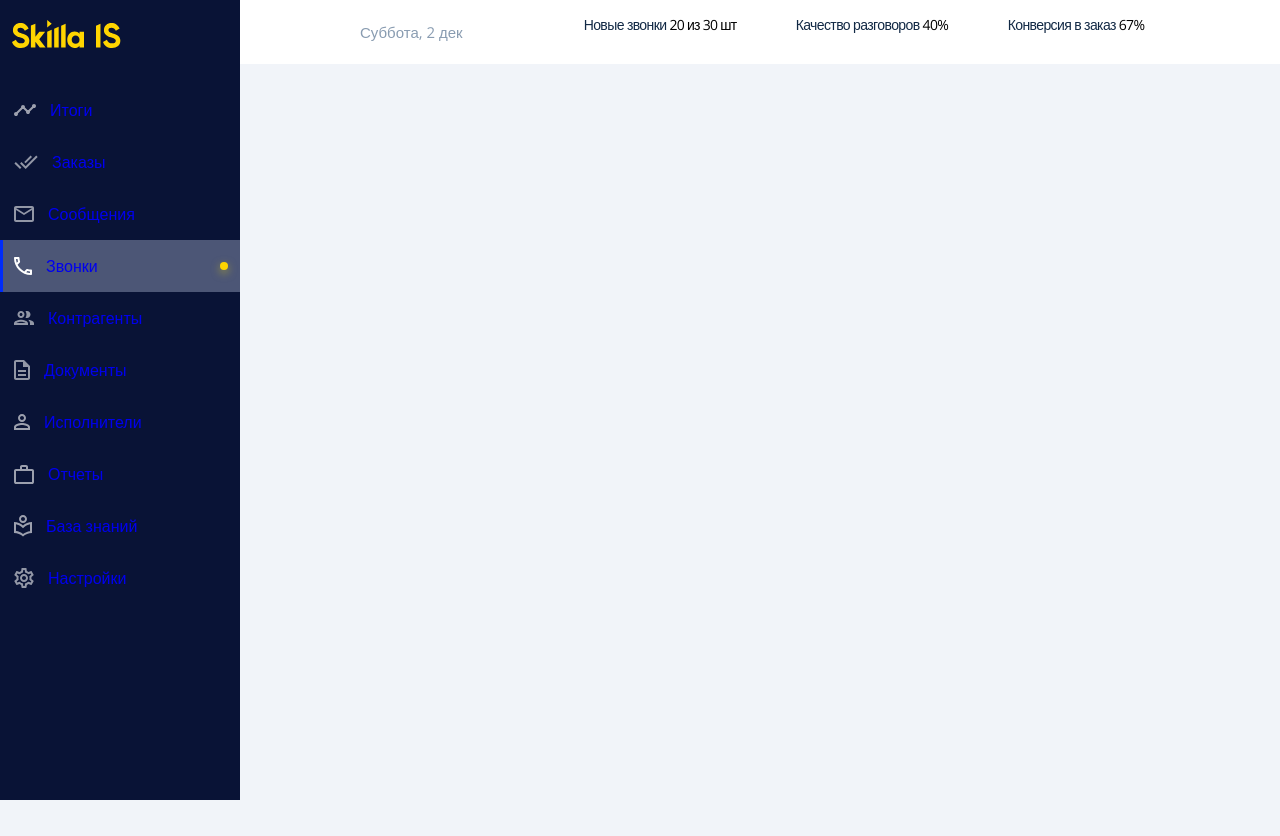
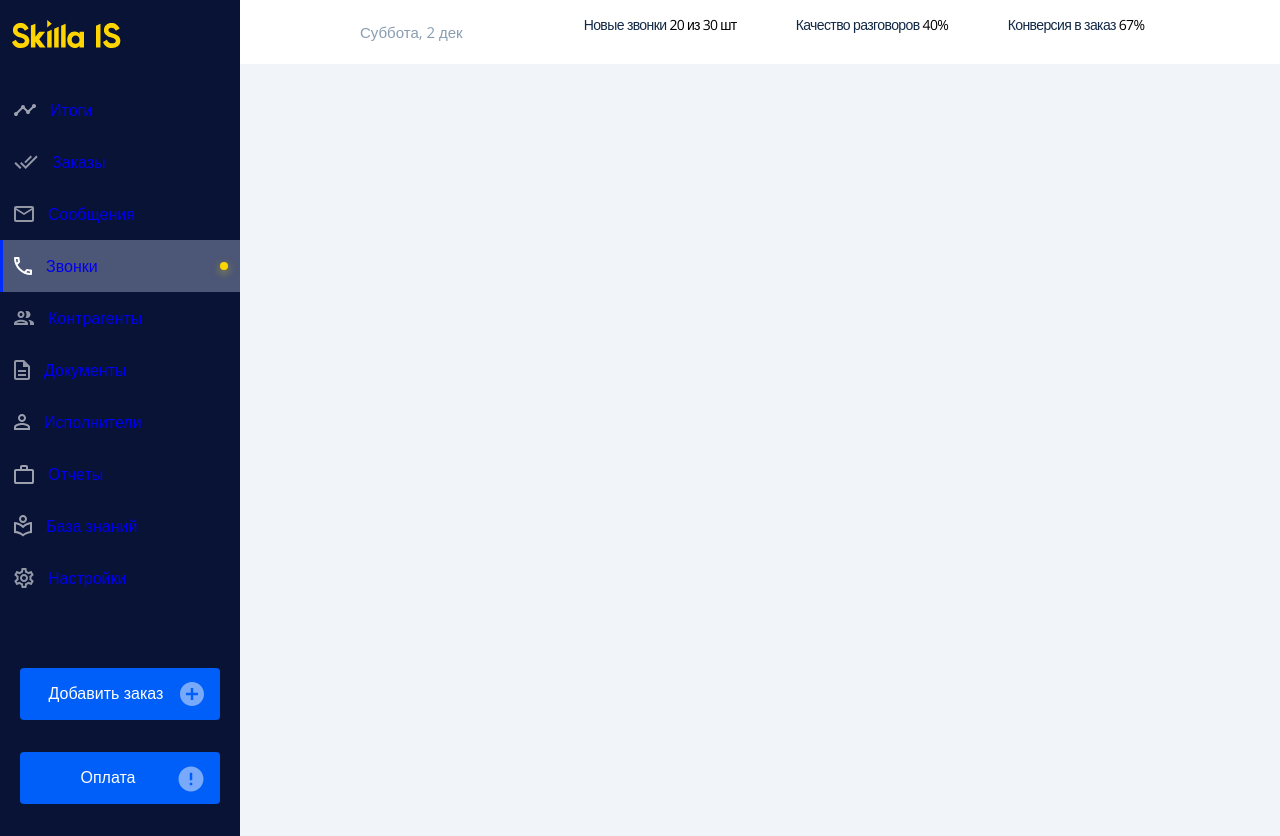
Before and after one commit to 34comeOn/skilla, a React (Create React App) app: page / in a window 1280 px wide. Shown: the top 836 px of the page. Before the commit the page ends 800 px from the top, so only its background shows below. Built offline with nearby package versions, Linux system fonts and the light colour scheme; the HTML template or start-up script is replaced by a standard one.

Commit message:
creates main menu buttons

```diff
--- /dev/null
+++ b/src/modules/mainMenu/components/menuButton/index.tsx
@@ -0,0 +1,17 @@
+import './style.scss';
+
+type TmenuButton = {
+    title: string,
+    icon: string,
+    alt: string,
+    buttonPadding: string,
+}
+
+export const MenuButton = ({title, icon, alt, buttonPadding}: TmenuButton) => {
+    return(
+        <div className='menu_button-box'>
+            <button className="menu_button" style={{paddingRight: buttonPadding}}>{title}</button>
+            <img src={icon} alt={alt} className='menu_button-icon' />
+        </div>
+    )
+}
--- /dev/null
+++ b/src/modules/mainMenu/components/menuButton/style.scss
@@ -0,0 +1,29 @@
+@import '/src/sass/variables.module.scss';
+
+.menu_button-box {
+    position: relative;
+    width: 100%;
+    height: max-content;
+}
+
+.menu_button {
+    width: 200px;
+    height: 52px;
+    box-sizing: border-box;
+    border: none;
+    border-radius: 4px;
+    background-color: $colorBackgroundBright;
+    display: block;
+
+    font-size: 16px;
+    font-weight: 500;
+    color: $colorFontWhite;
+    position: relative;
+    margin: 0 auto 32px auto;
+}
+
+.menu_button-icon {
+    position: absolute;
+    right: 36px;
+    top: 14px;
+}
--- a/src/modules/mainMenu/index.tsx
+++ b/src/modules/mainMenu/index.tsx
@@ -1,5 +1,8 @@
 import { Logo } from './components/logo';
+import { MenuButton } from './components/menuButton';
 import { Navigation } from './navigation';
+import AddOrder from 'src/accets/icons/add-order.svg';
+import Pay from 'src/accets/icons/pay.svg';
 import './style.scss';
 
 export const MainMenu = () => {
@@ -7,6 +10,8 @@ export const MainMenu = () => {
         <div className='menu__container'>
             <Logo />
             <Navigation />
+            <MenuButton title='Добавить заказ' alt='add order' icon={AddOrder} buttonPadding='34px'/>
+            <MenuButton title='Оплата' alt='pay' icon={Pay} buttonPadding='30px'/>
         </div>
     )
 }
--- a/src/modules/mainMenu/navigation/style.scss
+++ b/src/modules/mainMenu/navigation/style.scss
@@ -1,4 +1,5 @@
 .nav_list {
     margin-top: 32px;
+    margin-bottom: 64px;
     padding: 0;
 }
--- a/src/sass/variables.module.scss
+++ b/src/sass/variables.module.scss
@@ -15,6 +15,7 @@ $colorFontLight: #899CB1;
 $colorFontSecondary: #5E7793;
 $colorFontPlaceholder: white;
 $colorFontBright: #002CFB;
+$colorBackgroundBright: #005FF8;
 $colorFontDark: #122945;
 $colorSuccess: #00A775;
 $colorMiddle: #FFD500;
```
Also changed, not shown: src/accets/icons/add-order.svg (added), src/accets/icons/pay.svg (added).
